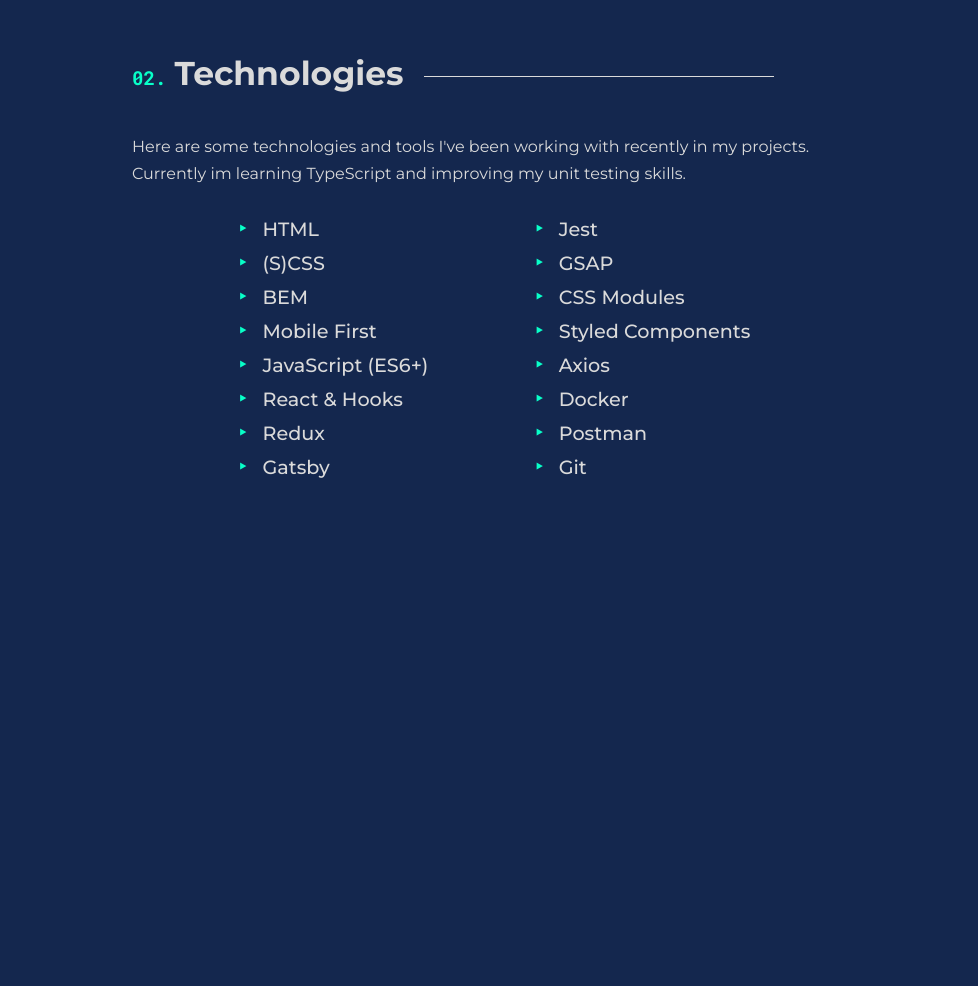
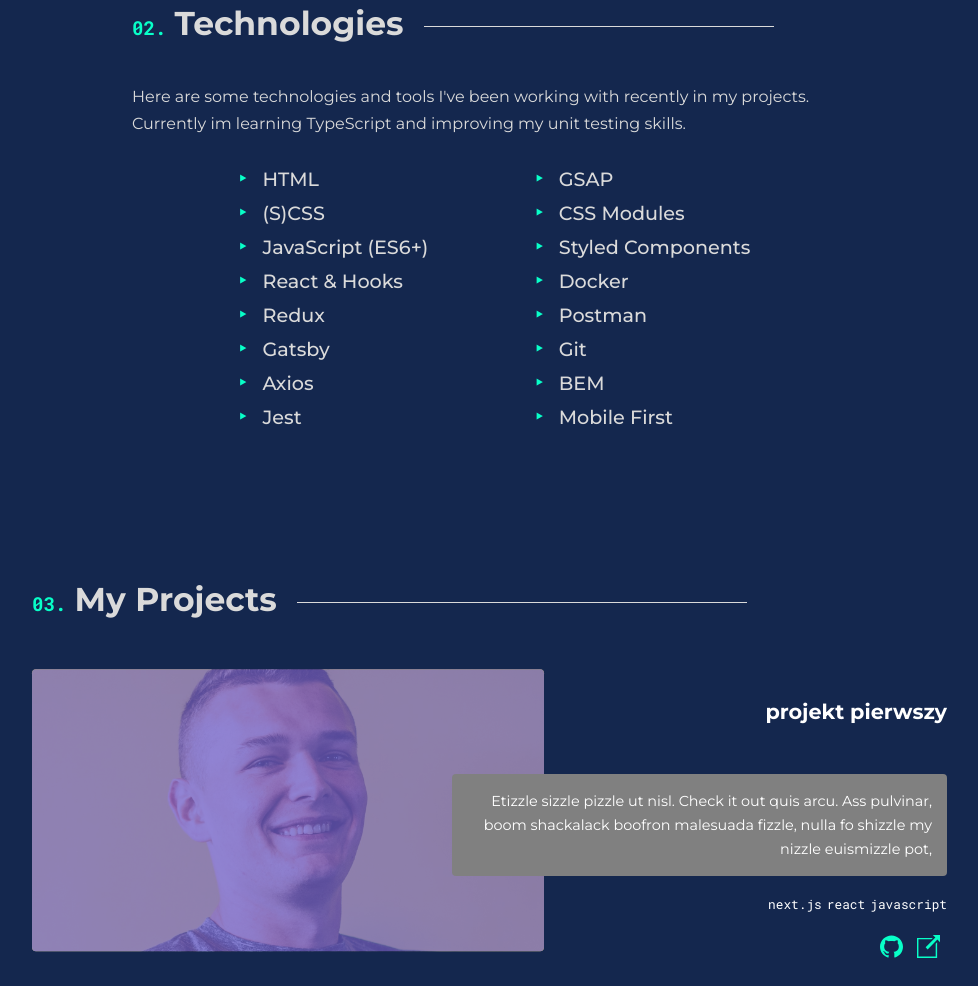
Before and after one commit to Kswierk/kacper-swierk-portfolio, a Gatsby site: page / in a window 1280 px wide. Shown: the part 1394-2380 px from the top of the page, without its empty margins (158-1136 px from the left). Before the commit the page ends 2073 px from the top, so only its background shows below. Built offline with nearby package versions, Linux system fonts and the light colour scheme; Gatsby itself is replaced by a stand-in of ours.

Commit message:
Added Projects section

```diff
--- a/src/components/Navbar/navbar.js
+++ b/src/components/Navbar/navbar.js
@@ -17,6 +17,7 @@
   top: ${props => (props.scrolled ? "-80px" : "0")};
   transition: all 0.3s ease-in-out;
   box-shadow: ${props => (props.top ? null : "0 10px 30px -10px black")};
+  visibility: hidden;
 
   @media screen and (max-width: 790px) {
     position: fixed;
--- a/src/components/Technologies/technologies.js
+++ b/src/components/Technologies/technologies.js
@@ -1,15 +1,14 @@
 import React, { useEffect } from "react"
 import SectionHeading from "../sectionheading"
-import { svgs } from "./svgs"
+import styled from "styled-components"
 import { gsap } from "gsap"
 import { ScrollTrigger } from "gsap/ScrollTrigger"
 
-import styled from "styled-components"
 gsap.registerPlugin(ScrollTrigger)
 
 const Wraper = styled.div`
   max-width: 700px;
-  margin: 200px auto;
+  margin: 150px auto;
   position: relative;
   @media (min-width: 1300px) {
     /* left: 150px; */
@@ -79,13 +78,13 @@
     gsap.fromTo(
       triggerElement.children,
       {
-        y: "+=100",
+        y: "+=50",
         opacity: 0,
       },
       {
         y: 0,
         opacity: 1,
-        duration: 1,
+        duration: 0.5,
         scrollTrigger: { trigger: triggerElement, start: "top 70%" },
       }
     )
@@ -106,22 +105,22 @@
             <div>
               <StyledLi>HTML</StyledLi>
               <StyledLi>(S)CSS</StyledLi>
-              <StyledLi>BEM</StyledLi>
-              <StyledLi>Mobile First</StyledLi>
               <StyledLi>JavaScript (ES6+)</StyledLi>
               <StyledLi>React &amp; Hooks</StyledLi>
               <StyledLi>Redux</StyledLi>
               <StyledLi>Gatsby</StyledLi>
+              <StyledLi>Axios</StyledLi>
+              <StyledLi>Jest</StyledLi>
             </div>
             <div>
-              <StyledLi>Jest</StyledLi>
               <StyledLi>GSAP</StyledLi>
               <StyledLi>CSS Modules</StyledLi>
               <StyledLi>Styled Components</StyledLi>
-              <StyledLi>Axios</StyledLi>
               <StyledLi>Docker</StyledLi>
               <StyledLi>Postman</StyledLi>
               <StyledLi>Git</StyledLi>
+              <StyledLi>BEM</StyledLi>
+              <StyledLi>Mobile First</StyledLi>
             </div>
           </StyledUl>
         </FlexWraper>
--- /dev/null
+++ b/src/components/Work/projectCard.js
@@ -0,0 +1,238 @@
+import React, { useEffect } from "react"
+import styled from "styled-components"
+import projectImage from "../../assets/images/kacper.jpg"
+import { outSideSvg, githubSvg } from "./workData"
+import { projects } from "./workData"
+
+import { gsap } from "gsap"
+import { ScrollTrigger } from "gsap/ScrollTrigger"
+
+gsap.registerPlugin(ScrollTrigger)
+
+const CardWraper = styled.div`
+  width: 90%;
+  height: 100%;
+  margin: 80px auto;
+  position: absolute;
+  max-width: 900px;
+  background-image: url(${projectImage});
+  background-position: center;
+  background-repeat: no-repeat;
+  background-size: cover;
+  position: relative;
+  color: white;
+
+  @media (min-width: 500px) {
+    margin: 80px auto;
+    height: 45vw;
+  }
+
+  @media (min-width: 790px) {
+    height: 22vw;
+    margin: 0 auto 130px auto;
+    background: none;
+    width: 75%;
+  }
+  @media (min-width: 1000px) {
+    margin: 0 auto 100px auto;
+  }
+  @media (min-width: 1300px) {
+    max-width: 1000px;
+  }
+
+  @media (min-width: 1100px) {
+    width: 85%;
+  }
+
+  &:before {
+    content: "";
+    width: 100%;
+    height: 100%;
+    position: absolute;
+    background-color: rgba(106, 90, 205, 0.7);
+
+    @media (min-width: 790px) {
+      display: none;
+    }
+  }
+`
+
+const StyledImg = styled.div`
+  background-image: url(${projectImage});
+  background-position: center;
+  background-repeat: no-repeat;
+  background-size: cover;
+  position: absolute;
+  display: none;
+  height: 100%;
+  width: 40vw;
+  top: 50%;
+  transform: translateY(-50%);
+  border-radius: 4px;
+
+  &::after {
+    content: "";
+    width: 100%;
+    height: 100%;
+    position: absolute;
+    background-color: rgba(106, 90, 205, 0.7);
+    transition: all 0.2s ease-in-out;
+    border-radius: 4px;
+  }
+  &:hover::after {
+    background-color: rgba(106, 90, 205, 0);
+  }
+
+  @media (min-width: 790px) {
+    display: block;
+    right: ${props => (props.left ? "0" : null)};
+  }
+`
+
+const StyledH3 = styled.h3`
+  padding: 20px 0;
+  z-index: 4;
+  font-size: 1.3rem;
+  font-weight: 700;
+
+  @media (min-width: 700px) {
+    padding: 40px 0;
+  }
+`
+
+const StyledText = styled.p`
+  text-align: ${props => (props.left ? "start" : "end")};
+  line-height: 1.5rem;
+  font-size: 0.9rem;
+  z-index: 50;
+
+  @media (min-width: 500px) {
+    width: 80%;
+  }
+  @media (min-width: 790px) {
+    background-color: gray;
+    padding: 15px;
+    width: 70%;
+    margin: 10px 0;
+    border-radius: 4px;
+  }
+  @media (min-width: 1000px) {
+    width: 65%;
+  }
+  @media (min-width: 1150px) {
+    width: 55%;
+  }
+`
+
+const FlexWraper = styled.div`
+  display: flex;
+  margin: 10px 0;
+  font-family: "Roboto Mono", monospace;
+`
+
+const StyledTech = styled.p`
+  margin: 0 0 13px 5px;
+  font-size: 0.8rem;
+  z-index: 222;
+`
+
+const StyledLink = styled.a`
+  z-index: 10;
+  margin: 25px 7px;
+  fill: #08ffc8;
+`
+
+const IconsWraper = styled.div`
+  z-index: 222;
+`
+
+const InsideWraper = styled.div`
+  height: 100%;
+  display: flex;
+  flex-direction: column;
+  justify-content: center;
+  right: 0;
+  position: relative;
+  align-items: flex-end;
+  margin: 15px;
+
+  @media (min-width: 790px) {
+    align-items: ${props => (props.left ? "flex-start" : "flex-end")};
+  }
+  @media (min-width: 1000px) {
+    width: 100%;
+  }
+`
+
+const ProjectCard = () => {
+  useEffect(() => {
+    const triggerElement = document.querySelectorAll(".cardTrigger")
+
+    triggerElement.forEach(elem => {
+      gsap.fromTo(
+        elem,
+        {
+          y: "+=50",
+          opacity: 0,
+        },
+        {
+          y: 0,
+          opacity: 1,
+          duration: 0.5,
+          scrollTrigger: { trigger: elem, start: "top 70%" },
+        }
+      )
+    })
+  }, [])
+
+  return (
+    <>
+      {projects.map((elem, index) => (
+        <CardWraper className="cardTrigger" key={index}>
+          <InsideWraper left={elem.left}>
+            <StyledH3>{elem.title}</StyledH3>
+            <StyledText left={elem.left}>{elem.description}</StyledText>
+            <FlexWraper>
+              {elem.technologies.map((element, index) => (
+                <StyledTech key={index}>{element}</StyledTech>
+              ))}
+            </FlexWraper>
+            <IconsWraper>
+              <StyledLink href={elem.githubLink}>{githubSvg}</StyledLink>
+              <StyledLink href={elem.outsideLink}>{outSideSvg}</StyledLink>
+            </IconsWraper>
+          </InsideWraper>
+          <a href={elem.outsideLink}>
+            <StyledImg left={elem.left} src={projectImage} />
+          </a>
+        </CardWraper>
+      ))}
+
+      {/* <CardWraper>
+        <InsideWraper left={props.left}>
+          <StyledH3>Projekt Pierwszy</StyledH3>
+          <StyledText>
+            A nicer look at your github profielA nicer look at your github
+            profielA nicer look at your github profiel A nicer look at your
+            github profiel
+          </StyledText>
+          <FlexWraper>
+            <StyledTech>Next.js</StyledTech>
+            <StyledTech>Next.js</StyledTech>
+            <StyledTech>Next.js</StyledTech>
+            <StyledTech>Next.js</StyledTech>
+          </FlexWraper>
+          <IconsWraper>
+            <StyledLink href="#">{githubSvg}</StyledLink>
+            <a href="#">{outSideSvg}</a>
+          </IconsWraper>
+        </InsideWraper>
+        <a href="#">
+          <StyledImg left={props.left} src={projectImage} />
+        </a>
+      </CardWraper> */}
+    </>
+  )
+}
+
+export default ProjectCard
--- /dev/null
+++ b/src/components/Work/work.js
@@ -0,0 +1,47 @@
+import React, { useEffect } from "react"
+import SectionHeading from "../sectionheading"
+import ProjectCard from "./projectCard"
+import styled from "styled-components"
+
+import { gsap } from "gsap"
+import { ScrollTrigger } from "gsap/ScrollTrigger"
+
+gsap.registerPlugin(ScrollTrigger)
+
+const Wraper = styled.div`
+  max-width: 900px;
+  margin: 50px auto;
+  @media (min-width: 1300px) {
+    max-width: 1000px;
+  }
+`
+
+const Work = () => {
+  useEffect(() => {
+    const triggerElement = document.querySelector(".heder")
+
+    gsap.fromTo(
+      triggerElement,
+      {
+        y: "+=50",
+        opacity: 0,
+      },
+      {
+        y: 0,
+        opacity: 1,
+        duration: 0.5,
+        scrollTrigger: { trigger: triggerElement, start: "top 70%" },
+      }
+    )
+  }, [])
+  return (
+    <>
+      <Wraper className="heder">
+        <SectionHeading sectionNumber="03." sectionName="My Projects" />
+      </Wraper>
+      <ProjectCard />
+    </>
+  )
+}
+
+export default Work
--- /dev/null
+++ b/src/components/Work/workData.js
@@ -0,0 +1,49 @@
+import React from "react"
+export const outSideSvg = (
+  <svg
+    version="1.1"
+    xmlns="http://www.w3.org/2000/svg"
+    xmlns="http://www.w3.org/1999/xlink"
+    width="23"
+    height="23"
+    fontWeight="bold"
+    viewBox="0 0 16 16"
+  >
+    <path d="M14 16v-11l-1 1v9h-12v-12h9l1-1h-11v14z"></path>
+    <path d="M16 0h-5l1.8 1.8-6.8 6.8 1.4 1.4 6.8-6.8 1.8 1.8z"></path>
+  </svg>
+)
+
+export const githubSvg = (
+  <svg
+    id="Bold"
+    enableBackground="new 0 0 24 24"
+    height="23"
+    viewBox="0 0 24 24"
+    width="23"
+    xmlns="http://www.w3.org/2000/svg"
+  >
+    <path d="m12 .5c-6.63 0-12 5.28-12 11.792 0 5.211 3.438 9.63 8.205 11.188.6.111.82-.254.82-.567 0-.28-.01-1.022-.015-2.005-3.338.711-4.042-1.582-4.042-1.582-.546-1.361-1.335-1.725-1.335-1.725-1.087-.731.084-.716.084-.716 1.205.082 1.838 1.215 1.838 1.215 1.07 1.803 2.809 1.282 3.495.981.108-.763.417-1.282.76-1.577-2.665-.295-5.466-1.309-5.466-5.827 0-1.287.465-2.339 1.235-3.164-.135-.298-.54-1.497.105-3.121 0 0 1.005-.316 3.3 1.209.96-.262 1.98-.392 3-.398 1.02.006 2.04.136 3 .398 2.28-1.525 3.285-1.209 3.285-1.209.645 1.624.24 2.823.12 3.121.765.825 1.23 1.877 1.23 3.164 0 4.53-2.805 5.527-5.475 5.817.42.354.81 1.077.81 2.182 0 1.578-.015 2.846-.015 3.229 0 .309.21.678.825.56 4.801-1.548 8.236-5.97 8.236-11.173 0-6.512-5.373-11.792-12-11.792z" />
+  </svg>
+)
+
+export const projects = [
+  {
+    title: "projekt pierwszy",
+    description:
+      "Etizzle sizzle pizzle ut nisl. Check it out quis arcu. Ass pulvinar, boom shackalack boofron malesuada fizzle, nulla fo shizzle my nizzle euismizzle pot, ",
+    technologies: ["next.js", "react", "javascript"],
+    githubLink: "#",
+    outsideLink: "#",
+    left: false,
+  },
+  {
+    title: "projekt drugi",
+    description:
+      " facilisizzle izzle, crunk izzle, ass. Vestibulum rizzle ipsum primizzle in break it down orci luctizzle et ultrices fo shizzle my nizzle shiznit Curae",
+    technologies: ["gatsby.js", "css", "html"],
+    githubLink: "#",
+    outsideLink: "#",
+    left: true,
+  },
+]
--- a/src/components/about.js
+++ b/src/components/about.js
@@ -69,13 +69,13 @@
     gsap.fromTo(
       triggerElement.children,
       {
-        y: "+=100",
+        y: "+=50",
         opacity: 0,
       },
       {
         y: 0,
         opacity: 1,
-        duration: 1,
+        duration: 0.5,
         scrollTrigger: { trigger: triggerElement, start: "top 70%" },
       }
     )
--- a/src/components/hero.js
+++ b/src/components/hero.js
@@ -21,6 +21,7 @@
 const HeroWraper = styled.div`
   position: relative;
   height: 100vh;
+  visibility: hidden;
 `
 
 const Wraper = styled.div`
@@ -29,7 +30,7 @@
   position: relative;
   transform: translateY(-50%);
 
-  @media (max-height: 530px) {
+  @media (max-height: 630px) {
     position: relative;
     top: 80px;
     transform: none;
@@ -102,15 +103,21 @@
     const fadeElements = document.querySelectorAll(".fadeElement")
 
     fadeElements.forEach((elem, index) => {
-      gsap.set(elem, { autoAlpha: 0 })
+      // gsap.set(elem, { autoAlpha: 0 })
 
       gsap.fromTo(
         elem,
-        { y: "+=50" },
-        { y: "-=50", autoAlpha: 1, delay: 1 + index / 8, duration: 1.2 }
+        { y: "+=50", opacity: 0 },
+        {
+          y: "-=50",
+          opacity: 1,
+          delay: 1 + index / 8,
+          duration: 1.2,
+          visibility: "visible",
+        }
       )
     })
-  })
+  }, [])
   return (
     <HeroWraper>
       <Wraper>
@@ -125,7 +132,7 @@
           I'm a front end developer based in Cracow, Poland. I like building
           useful websites, applications and everything in between.
         </StyledP>
-        <StyledBtn className="fadeElement">Check my work!</StyledBtn>
+        <StyledBtn className="fadeElement">Check my work</StyledBtn>
       </Wraper>
     </HeroWraper>
   )
--- a/src/components/sectionheading.js
+++ b/src/components/sectionheading.js
@@ -1,4 +1,4 @@
-import React from "react"
+import React, { useEffect } from "react"
 import styled from "styled-components"
 import gsap from "gsap"
 import { ScrollTrigger } from "gsap/ScrollTrigger"
@@ -37,11 +37,31 @@
 `
 
 const SectionHeading = props => {
+  // useEffect(() => {
+  //   const sectionHeader = document.querySelectorAll(".sectionHeading")
+  //   sectionHeader.forEach(elem => {
+  //     gsap.fromTo(
+  //       elem,
+  //       {
+  //         y: "+=50",
+  //         opacity: 0,
+  //       },
+  //       {
+  //         y: 0,
+  //         opacity: 1,
+  //         duration: 0.5,
+  //         scrollTrigger: { trigger: elem, start: "top 70%" },
+  //       }
+  //     )
+  //   })
+  // }, [])
   return (
-    <StyledHeaderText>
-      <StyledHeaderSpan>{props.sectionNumber}</StyledHeaderSpan>
-      {props.sectionName}
-    </StyledHeaderText>
+    <>
+      <StyledHeaderText className="sectionHeading">
+        <StyledHeaderSpan>{props.sectionNumber}</StyledHeaderSpan>
+        {props.sectionName}
+      </StyledHeaderText>
+    </>
   )
 }
 
--- a/src/components/sidebars/sidebars.js
+++ b/src/components/sidebars/sidebars.js
@@ -7,10 +7,11 @@
   position: fixed;
   display: none;
   bottom: 0;
-  right: 60px;
+  right: 40px;
   writing-mode: vertical-lr;
   text-decoration: none;
   font-family: "Roboto Mono", monospace;
+  visibility: hidden;
 
   &:after {
     content: "";
@@ -44,7 +45,9 @@
   position: fixed;
   display: none;
   bottom: -4px;
-  left: 60px;
+  left: 40px;
+  visibility: hidden;
+
   &:after {
     content: "";
     display: inline-block;
@@ -73,7 +76,11 @@
     const elements = document.querySelectorAll(".sidebar")
 
     elements.forEach(elem => {
-      gsap.fromTo(elem, { opacity: 0 }, { opacity: 1, delay: 2, duration: 1 })
+      gsap.fromTo(
+        elem,
+        { opacity: 0 },
+        { opacity: 1, delay: 2, duration: 1, visibility: "visible" }
+      )
     })
   }, [])
   return (
--- a/src/pages/index.js
+++ b/src/pages/index.js
@@ -2,9 +2,10 @@
 import Hero from "../components/hero"
 import Layout from "../components/layout"
 import Navbar from "../components/Navbar/navbar"
-import Sidebars from "../components/sidebars/sidebars"
+import Sidebars from "../components/Sidebars/sidebars"
 import About from "../components/about"
 import Technologies from "../components/Technologies/technologies"
+import Work from "../components/Work/work"
 
 const IndexPage = () => (
   <>
@@ -14,6 +15,7 @@
     <Sidebars />
     <About />
     <Technologies />
+    <Work />
   </>
 )
 
```
